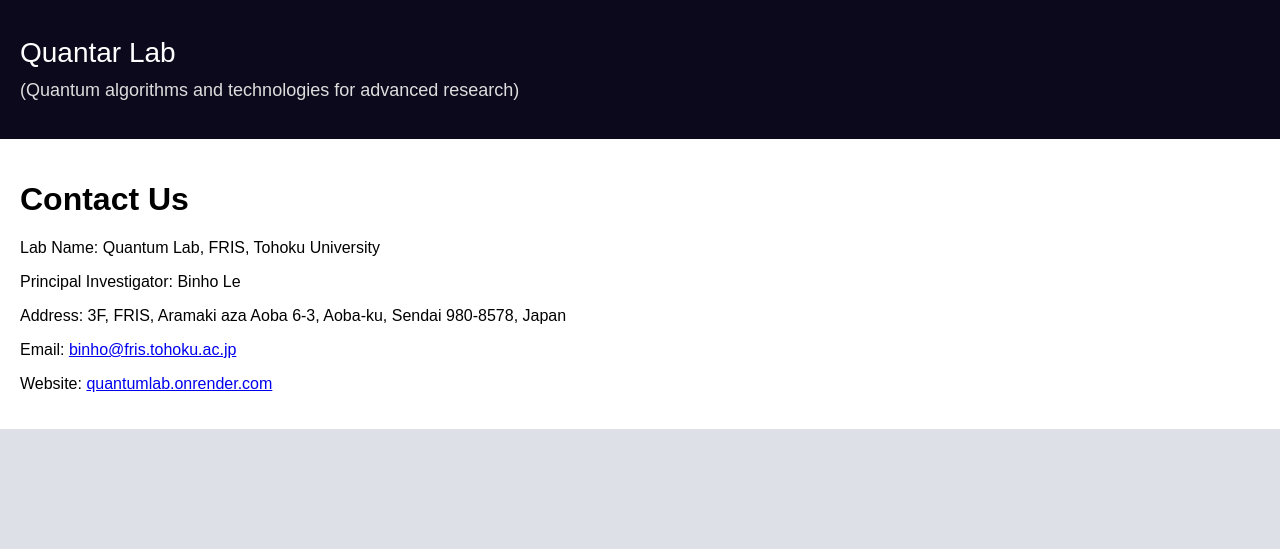
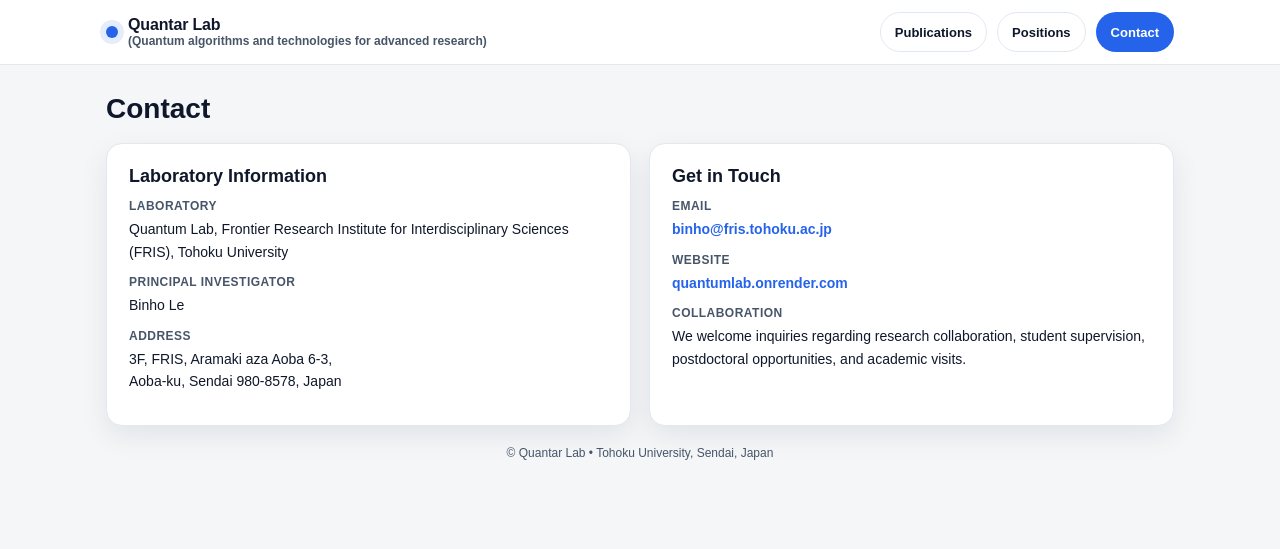
Before and after one commit to echkon/quantumLab, a Django app: page /users/contact/ in a window 1280 px wide. Shown: the top 549 px of the page. Run offline with Django 5.2, Linux system fonts and the light colour scheme.

Commit message:
add something new

```diff
--- a/users/templates/contact.html
+++ b/users/templates/contact.html
@@ -1,55 +1,243 @@
+{% load static %}
 <!DOCTYPE html>
-<html>
+<html lang="en">
 <head>
-    <title>Contact</title>
+  <meta charset="UTF-8">
+  <title>Contact | Quantar Lab</title>
+  <meta name="viewport" content="width=device-width, initial-scale=1">
+
   <style>
-        body {
+    :root{
+      --bg:#f4f6f8;
+      --card:#ffffff;
+      --text:#0f172a;
+      --muted:#475569;
+      --line:#e2e8f0;
+      --accent:#2563eb;
+      --shadow:0 10px 28px rgba(15,23,42,.08);
+      --radius:16px;
+      --max:1100px;
+    }
+    *{box-sizing:border-box}
+
+    body{
+      margin:0;
       font-family: Arial, sans-serif;
-            margin: 0;
-            padding: 0;
-            background-color:rgb(222, 224, 232);
+      background:var(--bg);
+      color:var(--text);
     }
 
-        .header {
-            text-align: center;
-            padding: 20px;
-            background-color:rgb(12, 9, 28);
+    /* ===== TOPBAR ===== */
+    .topbar{
+      position:sticky;
+      top:0;
+      z-index:50;
+      background:rgba(255,255,255,0.92);
+      backdrop-filter: blur(8px);
+      border-bottom:1px solid var(--line);
+    }
+    .topbar-inner{
+      max-width:var(--max);
+      margin:0 auto;
+      padding:12px 16px;
+      display:flex;
+      align-items:center;
+      justify-content:space-between;
+      gap:12px;
+    }
+    .brand{
+      display:flex;
+      align-items:center;
+      gap:10px;
+      text-decoration:none;
+      color:var(--text);
+    }
+    .brand-dot{
+      width:12px;height:12px;border-radius:50%;
+      background:var(--accent);
+      box-shadow:0 0 0 6px rgba(37,99,235,.12);
+    }
+    .brand-title{
+      font-weight:900;
+      letter-spacing:-0.01em;
+      line-height:1.1;
+    }
+    .brand-sub{
+      font-size:12px;
+      color:var(--muted);
     }
 
-        .header img {
-            max-width: 600px;
-            height: auto;
+    .nav-right{
+      display:flex;
+      gap:10px;
+      flex-wrap:wrap;
+    }
+    .pill{
+      display:inline-flex;
+      align-items:center;
+      justify-content:center;
+      padding:10px 14px;
+      min-height:40px;
+      font-size:13px;
+      font-weight:900;
+      border-radius:999px;
+      text-decoration:none;
+      border:1px solid var(--line);
+      background:#fff;
+      color:var(--text);
+      transition:transform .1s ease, background .1s ease;
+    }
+    .pill:hover{
+      transform:translateY(-1px);
+      background:rgba(37,99,235,.06);
+    }
+    .pill.primary{
+      background:var(--accent);
+      color:#fff;
+      border-color:transparent;
     }
 
-        .main {
-            flex: 1;
-            margin-left: 0px;
-            background-color: #ffffff;
-            padding: 20px;
-            border-radius: 0px;
+    /* ===== PAGE ===== */
+    .container{
+      max-width:var(--max);
+      margin:0 auto;
+      padding:28px 16px 60px;
+    }
+    h1{
+      margin:0 0 18px 0;
+      font-size:28px;
+      font-weight:900;
+    }
+
+    .contact-grid{
+      display:grid;
+      grid-template-columns:1fr 1fr;
+      gap:18px;
+    }
+    @media(max-width:800px){
+      .contact-grid{grid-template-columns:1fr;}
+    }
+
+    .card{
+      background:var(--card);
+      border:1px solid var(--line);
+      border-radius:var(--radius);
+      box-shadow:var(--shadow);
+      padding:22px;
+    }
+
+    .card h2{
+      margin:0 0 10px 0;
+      font-size:18px;
+      font-weight:900;
+    }
+
+    .row{
+      margin-bottom:10px;
+      font-size:14px;
+      line-height:1.6;
+    }
+    .label{
+      display:block;
+      font-size:12px;
+      font-weight:900;
+      color:var(--muted);
+      text-transform:uppercase;
+      letter-spacing:.04em;
+      margin-bottom:2px;
+    }
+
+    a{
+      color:var(--accent);
+      text-decoration:none;
+      font-weight:700;
+    }
+
+    .footer{
+      text-align:center;
+      color:var(--muted);
+      font-size:12px;
+      padding:20px 0 30px;
     }
   </style>
-    {% load static %}
 </head>
+
 <body>
-    <div class="header">
-        <p style="text-align: left;">
-            <a href="{% url 'home' %}" style="font-size: 28px; color: white; text-decoration: none; line-height: 1.2;">
-            Quantar Lab <br>
-            <span style="font-size: 18px; color: #ddd;">
-                (Quantum algorithms and technologies for advanced research)
-            </span>
+
+<!-- ===== TOPBAR ===== -->
+<header class="topbar">
+  <div class="topbar-inner">
+    <a class="brand" href="{% url 'home' %}">
+      <div class="brand-dot"></div>
+      <div>
+        <div class="brand-title">Quantar Lab</div>
+        <div class="brand-sub">(Quantum algorithms and technologies for advanced research)</div>
+      </div>
     </a>
-        </p>
+
+    <nav class="nav-right">
+      <a class="pill" href="{% url 'publication' %}">Publications</a>
+      <a class="pill" href="{% url 'position' %}">Positions</a>
+      <a class="pill primary" href="{% url 'contact' %}">Contact</a>
+    </nav>
+  </div>
+</header>
+
+<main class="container">
+  <h1>Contact</h1>
+
+  <div class="contact-grid">
+
+    <!-- LEFT: INFO -->
+    <div class="card">
+      <h2>Laboratory Information</h2>
+
+      <div class="row">
+        <span class="label">Laboratory</span>
+        Quantum Lab, Frontier Research Institute for Interdisciplinary Sciences (FRIS), Tohoku University
       </div>
 
-    <div class="main">
-            <h1>Contact Us</h1>
-            <p><span class="label">Lab Name:</span> Quantum Lab, FRIS, Tohoku University</p>
-            <p><span class="label">Principal Investigator:</span> Binho Le</p>
-            <p><span class="label">Address:</span> 3F, FRIS, Aramaki aza Aoba 6-3, Aoba-ku, Sendai 980-8578, Japan</p>
-            <p><span class="label">Email:</span> <a href="mailto:binho@fris.tohoku.ac.jp">binho@fris.tohoku.ac.jp</a></p>
-            <p><span class="label">Website:</span> <a href="https://quantumlab.onrender.com" target="_blank">quantumlab.onrender.com</a></p>
+      <div class="row">
+        <span class="label">Principal Investigator</span>
+        Binho Le
       </div>
+
+      <div class="row">
+        <span class="label">Address</span>
+        3F, FRIS, Aramaki aza Aoba 6-3,<br>
+        Aoba-ku, Sendai 980-8578, Japan
+      </div>
+    </div>
+
+    <!-- RIGHT: CONTACT -->
+    <div class="card">
+      <h2>Get in Touch</h2>
+
+      <div class="row">
+        <span class="label">Email</span>
+        <a href="mailto:binho@fris.tohoku.ac.jp">binho@fris.tohoku.ac.jp</a>
+      </div>
+
+      <div class="row">
+        <span class="label">Website</span>
+        <a href="https://quantumlab.onrender.com" target="_blank">
+          quantumlab.onrender.com
+        </a>
+      </div>
+
+      <div class="row">
+        <span class="label">Collaboration</span>
+        We welcome inquiries regarding research collaboration, student supervision,
+        postdoctoral opportunities, and academic visits.
+      </div>
+    </div>
+
+  </div>
+
+  <div class="footer">
+    © Quantar Lab • Tohoku University, Sendai, Japan
+  </div>
+</main>
+
 </body>
 </html>
```
Lines whose indentation alone changed are shown as unchanged.
